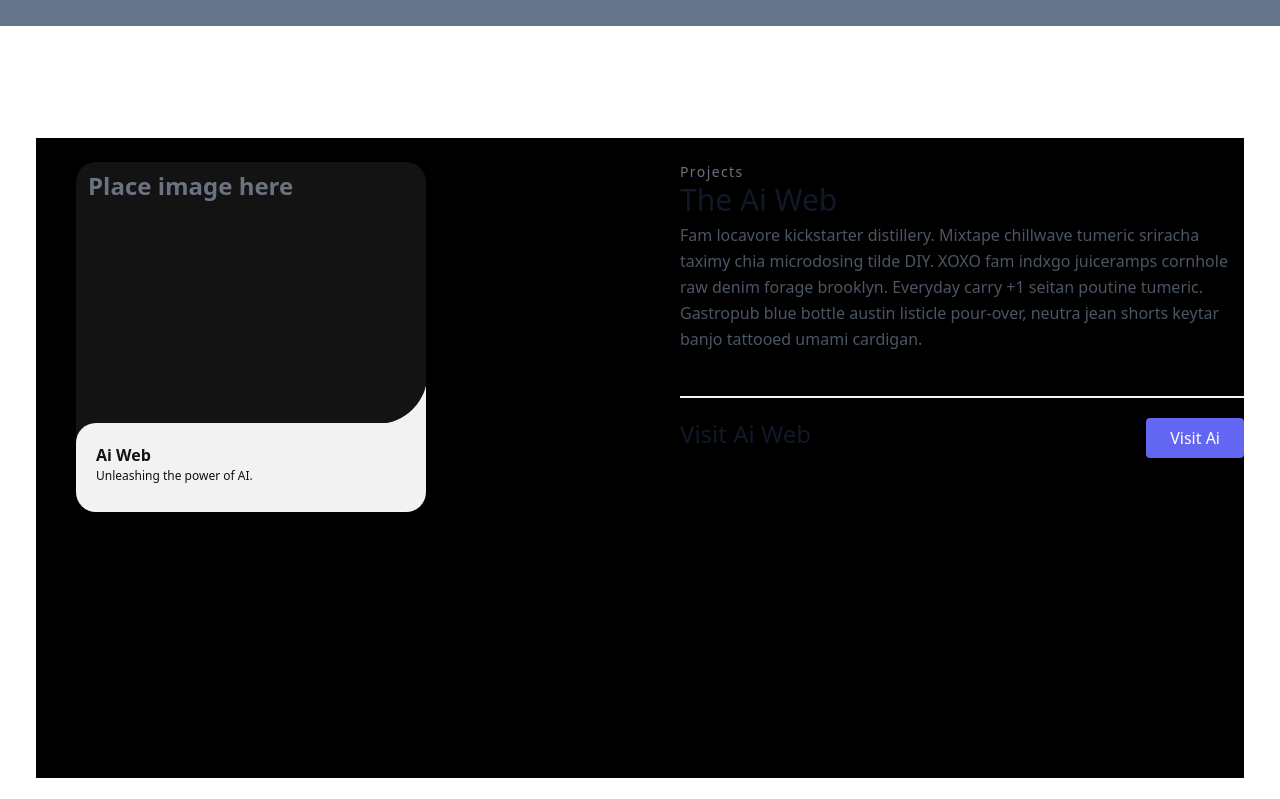
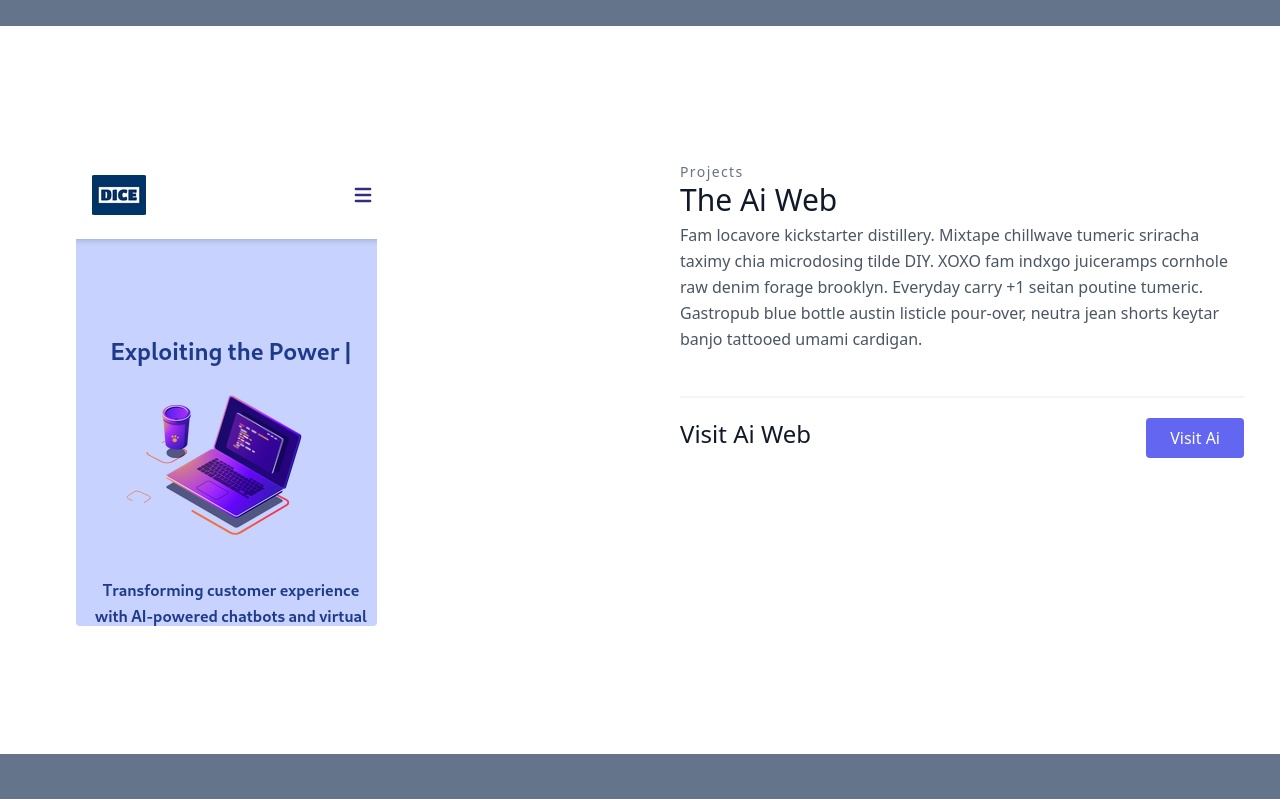
Before and after one commit to DC-21/MyPortfolio, a React (Vite) app: page / in a window 1280 px wide. Shown: the part 1820-2619 px from the top of the page. Built offline with nearby package versions, Linux system fonts and the light colour scheme; no server answers.

Commit message:
first commit

```diff
--- a/src/components/Portfolio.jsx
+++ b/src/components/Portfolio.jsx
@@ -1,23 +1,13 @@
 import React from 'react';
-import Slide from './Slide';
+import Ai from '../images/aiweb.png'
 
 const Portfolio = () => {
     return (
         <section className="text-gray-600 body-font overflow-hidden px-4 py-4">
             <div className="container px-5 items-center justify-center mx-auto mt-14 py-10">
-                <div className="flex flex-wrap w-full bg-black">
-                    <div className="lg:w-1/2 w-full lg:pl-10 lg:py-6 mt-6 lg:mt-0 h-[80vh]">
-                        <article class="card">
-                            <div class="temporary_text">
-                                Place image here
-                            </div>
-                            <div class="card_content">
-                                <span class="card_title">Ai Web</span>
-                                <span class="card_subtitle">Unleashing the power of AI.</span>
-                                <p class="card_description">Unleashing the power of AI revolutionizes industries, propelling innovation, automation, and transformative advancements. By tapping into its potential, we unlock a world of possibilities, shaping the future with intelligent technologies and redefining the way we live and work.</p>
-
-                            </div>
-                        </article>
+                <div className="flex flex-wrap w-full">
+                    <div className="lg:w-1/2 w-full lg:pl-10 lg:py-6 mt-6 lg:mt-0 h-[70vh]">
+                        <img className='rounded' src={Ai} />
                     </div>
                     <div className="lg:w-1/2 w-full lg:pl-10 lg:py-6 mt-6 lg:mt-0">
                         <h2 className="text-sm title-font text-gray-500 tracking-widest">Projects</h2>
```
Also changed, not shown: src/images/aiweb.png (added).
